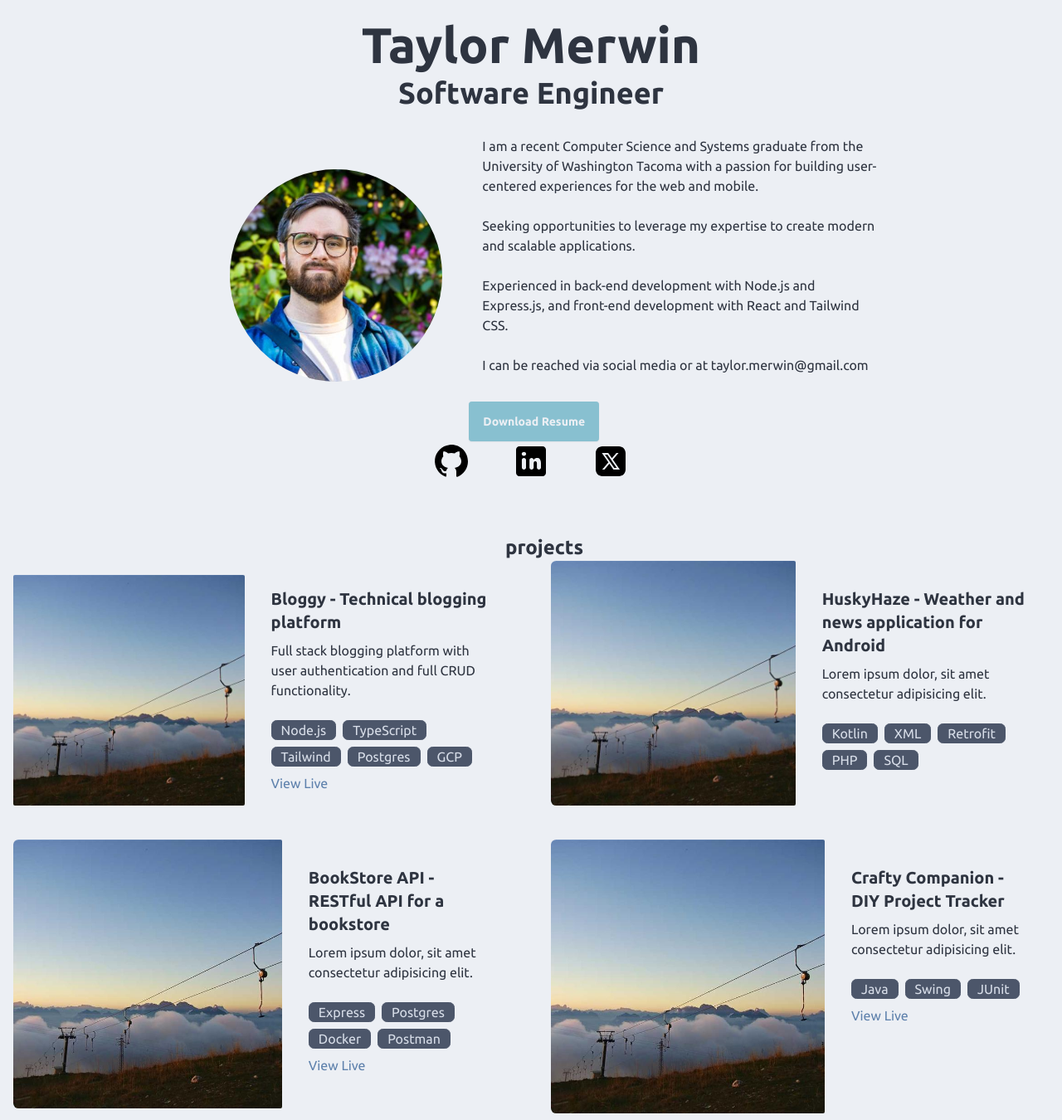
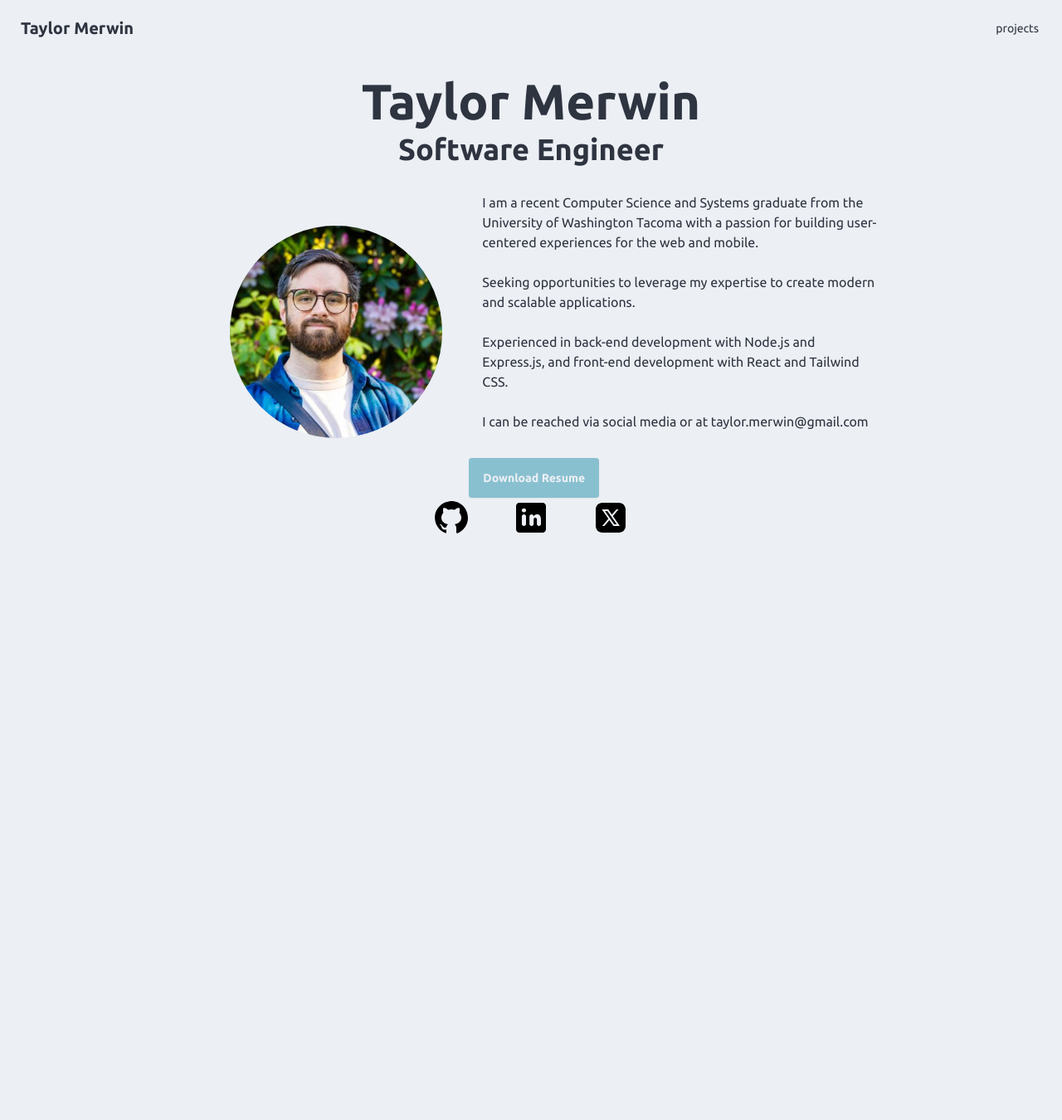
Before and after one commit to TaylorMerwin/next-portfolio, a Next.js app: page / in a window 1280 px wide. Shown: the whole page at 83% size. After the commit the page ends 800 px from the top, so only its background shows below. Built offline with nearby package versions, Linux system fonts and the light colour scheme.

Commit message:
updated projects page and added nav bar

```diff
--- a/src/app/page.tsx
+++ b/src/app/page.tsx
@@ -3,41 +3,8 @@ import Header from "../components/Header";
 import Intro from "../components/Intro";
 import Projects from "../components/Projects";
 import { Rubik, Ubuntu} from "next/font/google";
+import Menu from "@/components/Menu";
 
-const projectData = [
-  {
-    title: "Bloggy - Technical blogging platform",
-    description: "Full stack blogging platform with user authentication and full CRUD functionality.",
-    imageUrl: "/placeholder.jpg",
-    liveUrl: "https://www.google.com",
-    codeUrl: "...",
-    tags: ["Node.js", "TypeScript", "Tailwind", "Postgres", "GCP"],
-  },
-  {
-    title: "HuskyHaze - Weather and news application for Android",
-    description: "Lorem ipsum dolor, sit amet consectetur adipisicing elit.",
-    imageUrl: "/placeholder.jpg",
-    liveUrl: "",
-    codeUrl: "...",
-    tags: ["Kotlin", "XML", "Retrofit", "PHP", "SQL"],
-  },
-  {
-    title: "BookStore API - RESTful API for a bookstore",
-    description: "Lorem ipsum dolor, sit amet consectetur adipisicing elit.",
-    imageUrl: "/placeholder.jpg",
-    liveUrl: "https://www.bing.com",
-    codeUrl: "...",
-    tags: ["Express", "Postgres", "Docker", "Postman"]
-  },
-  {
-    title: "Crafty Companion - DIY Project Tracker",
-    description: "Lorem ipsum dolor, sit amet consectetur adipisicing elit.",
-    imageUrl: "/placeholder.jpg",
-    liveUrl: "https://www.duckduckgo.com",
-    codeUrl: "...",
-    tags: ["Java", "Swing", "JUnit"],
-  }
-];
 
 //const rubik = Rubik({ subsets: ['latin']})
 const ubuntu = Ubuntu({ subsets: ['latin'], weight: ['400', '700']})
@@ -46,8 +13,8 @@ const ubuntu = Ubuntu({ subsets: ['latin'], weight: ['400', '700']})
 export default function Home() {
   return (
     <main className={ubuntu.className}>
+    <Menu/>
     <Intro/>
-    <Projects projects={projectData}/>
     </main>
   );
 }
--- a/src/app/projects/page.tsx
+++ b/src/app/projects/page.tsx
@@ -1,8 +1,53 @@
+import Projects from "@/components/Projects";
+import Menu from "@/components/Menu";
+import { subtle } from "crypto";
+
+const projectData = [
+  {
+    title: "Bloggy",
+    subtitle: "Technical blogging platform",
+    description:
+      "Full stack blogging platform with user authentication and full CRUD functionality.",
+    imageUrl: "/placeholder.jpg",
+    liveUrl: "https://bloggy-414621.wl.r.appspot.com/",
+    codeUrl: "https://github.com/TaylorMerwin/bloggy",
+    tags: ["Node.js", "TypeScript", "Tailwind"],
+  },
+  {
+    title: "HuskyHaze",
+    subtitle: "Weather and news application for Android",
+    description: "Lorem ipsum dolor, sit amet consectetur adipisicing elit.",
+    imageUrl: "/placeholder.jpg",
+    liveUrl: "",
+    codeUrl: "https://github.com/TaylorMerwin/HuskyHaze",
+    tags: ["Kotlin", "XML", "Retrofit", "PHP", "SQL"],
+  },
+  {
+    title: "BookStore API",
+    subtle: "RESTful API for a bookstore",
+    description: "Lorem ipsum dolor, sit amet consectetur adipisicing elit.",
+    imageUrl: "/placeholder.jpg",
+    liveUrl: "",
+    codeUrl: "https://github.com/TaylorMerwin/group3-book-store-api",
+    tags: ["Express", "Postgres", "Docker", "Postman"],
+  },
+  {
+    title: "Crafty Companion",
+    subtitle: "Desktop application for tracking DIY projects",
+    description: "Lorem ipsum dolor, sit amet consectetur adipisicing elit.",
+    imageUrl: "/placeholder.jpg",
+    liveUrl: "",
+    codeUrl: "https://github.com/TaylorMerwin/crafty-companion",
+    tags: ["Java", "Swing", "JUnit"],
+  },
+];
+
 
 export default function Home() {
   return (
     <main>
-      <h1>Projects</h1>
+      <Menu />
+      <Projects projects={projectData} />
     </main>
   );
 }
--- /dev/null
+++ b/src/components/Menu.tsx
@@ -0,0 +1,18 @@
+import React from "react";
+
+export default function Menu() {
+  return (
+<>
+<div className="navbar bg-base-100">
+  <div className="flex-1">
+    <a href="/" className="btn btn-ghost font-bold text-xl">Taylor Merwin</a>
+  </div>
+  <div className="flex-none">
+    <ul className="menu menu-horizontal px-1">
+      <li><a href="/projects">projects</a></li>
+    </ul>
+  </div>
+</div>
+</>
+  );
+}
--- a/src/components/ProjectCard.tsx
+++ b/src/components/ProjectCard.tsx
@@ -3,6 +3,7 @@ import Image from 'next/image';
 
 interface ProjectCardProps {
   title: string;
+  subtitle: string;
   description: string;
   imageUrl: string;
   liveUrl?: string;
@@ -10,16 +11,16 @@ interface ProjectCardProps {
   tags: string[];
 }
 
-export default function ProjectCard({ title, description, imageUrl, liveUrl, codeUrl, tags }: ProjectCardProps) {
+export default function ProjectCard({ title, subtitle, description, imageUrl, liveUrl, codeUrl, tags }: ProjectCardProps) {
   return (
-    <div className="card card-side">
-      <figure className='relative ml-4 overflow-auto hidden md:block'>
+    <div className="card md:card-side shadow-md">
+      <figure className="">
         <Image
           src={imageUrl}
           alt={title}
-          width={50}
-          height={50}
-          className="object-scale-down rounded-sm hidden md:block"
+          width={200}
+          height={200}
+          className="h-auto rounded-md"
         />
       </figure>
 
@@ -28,18 +29,20 @@ export default function ProjectCard({ title, description, imageUrl, liveUrl, cod
           <a href={codeUrl} target="_blank" rel="noopener noreferrer">
             <h3 className="card-title hover:text-primary">{title}</h3>
           </a>
-          <p className="mt-2 mb-4">{description}</p>
+          <p className="text-sm text-info">{subtitle}</p>
+          <p className="">{description}</p>
+          {liveUrl && <a href={liveUrl}><p className='text-primary'>View Live</p></a>}
+
         </div>
 
-        <div className="card-actions">
+        <div className="card-actions justify-end">
+
           {tags.map((tag) => (
-            <div key={tag} className="badge badge-lg badge-neutral">
+            <div key={tag} className="badge badge-md badge-outline">
               {tag}
             </div>
           ))}
         </div>
-
-        {liveUrl && <a href={liveUrl}><p className='text-primary'>View Live</p></a>}
       </div>
     </div>
   );
--- a/src/components/Projects.tsx
+++ b/src/components/Projects.tsx
@@ -3,6 +3,7 @@ import ProjectCard from "./ProjectCard";
 
 interface Project {
   title: string;
+  subtitle: string;
   description: string;
   imageUrl: string;
   liveUrl?: string;
@@ -17,17 +18,17 @@ interface ProjectsProps {
 
 export default function Projects({ projects }: ProjectsProps) {
   return (
+    <>
+    <h2 className="text-3xl font-bold text-center mt-12 mb-12">projects</h2>
     <div className="flex flex-col">
-      <div className="flex flex-col md:items-center md:mt-8">
-      <h2 className="text-2xl font-bold ml-8 ">projects</h2>
-      <div className="grid grid-cols-1 md:grid-cols-2 gap-4">
+      <div className="flex flex-col items-center">
       {projects.map((project) => (
-        <div key={project.title} className="mb-2">
+        <div key={project.title} className="mb-8 w-3/4 lg:w-1/2 justify-center">
           <ProjectCard {...project} />
         </div>
       ))}
-      </div>
     </div>
     </div>
+    </>
   );
 }
```
